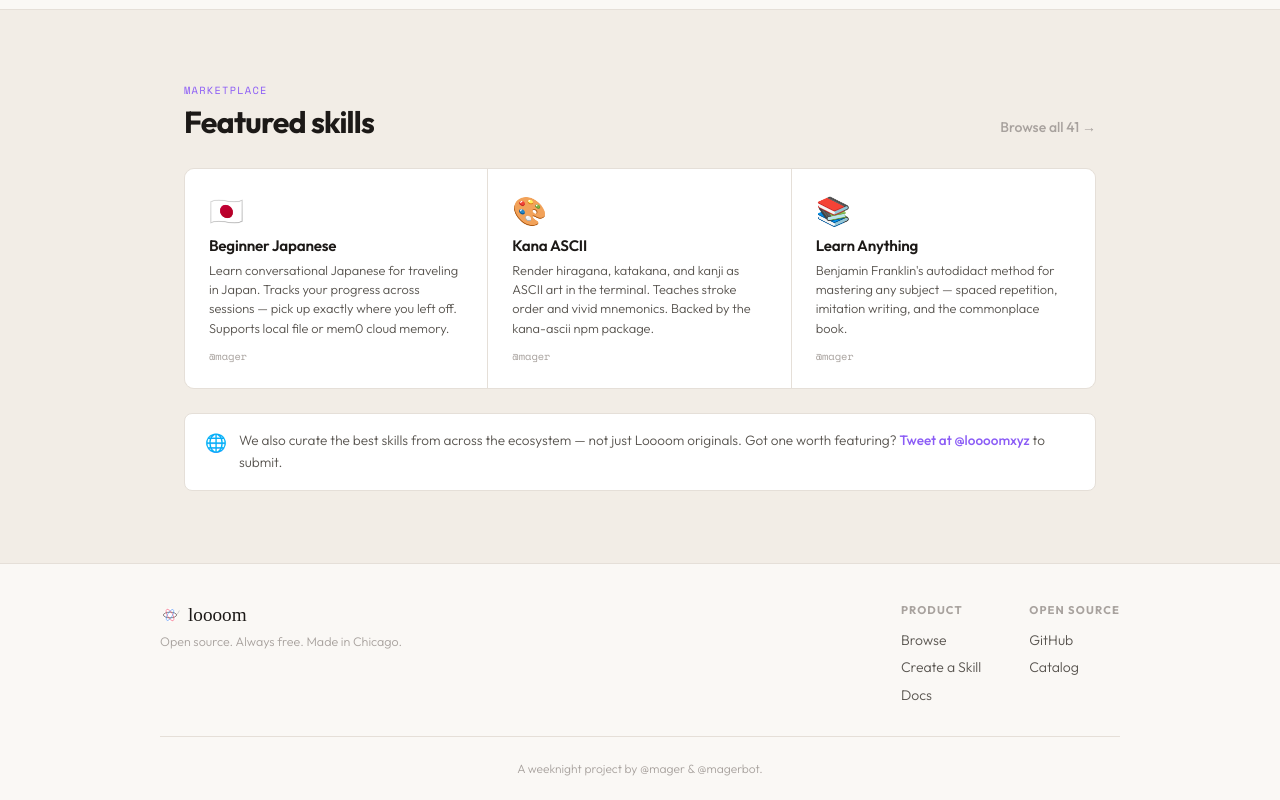
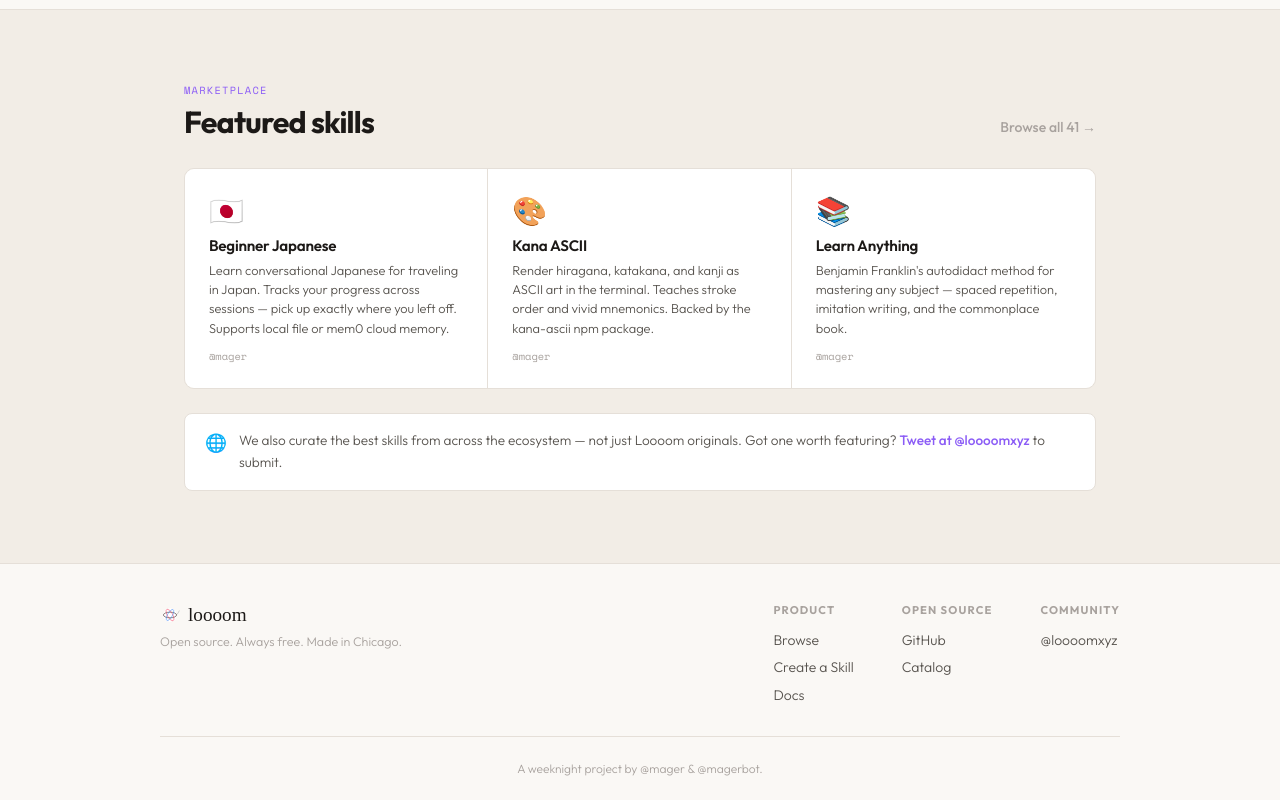
Before and after one commit to mager/loooom.xyz, a SvelteKit app: page / in a window 1280 px wide. Shown: the part 2210-3010 px from the top of the page. Built offline with nearby package versions, Linux system fonts and the light colour scheme; no server answers; a web font is replaced by a local one.

Commit message:
feat: add @loooomxyz community link to footer

```diff
--- a/src/routes/+page.svelte
+++ b/src/routes/+page.svelte
@@ -259,6 +259,10 @@
 				<h4>Open Source</h4>
 				<a href="https://github.com/mager/loooom.xyz" target="_blank" rel="noopener">GitHub</a>
 				<a href="https://github.com/mager/loooom" target="_blank" rel="noopener">Catalog</a>
+			</div>
+			<div class="footer-col">
+				<h4>Community</h4>
+				<a href="https://twitter.com/loooomxyz" target="_blank" rel="noopener">@loooomxyz</a>
 			</div>
 		</div>
 	</div>
```
